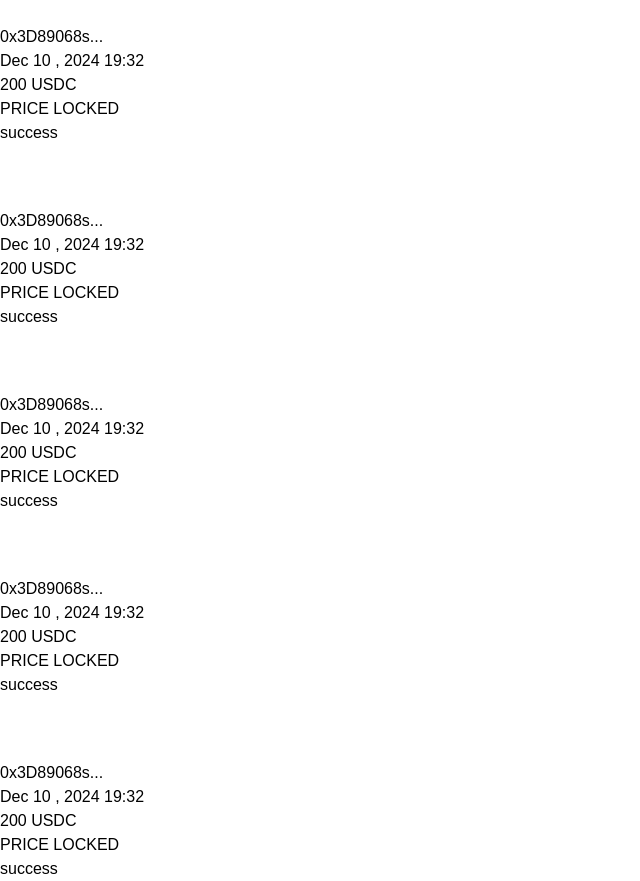
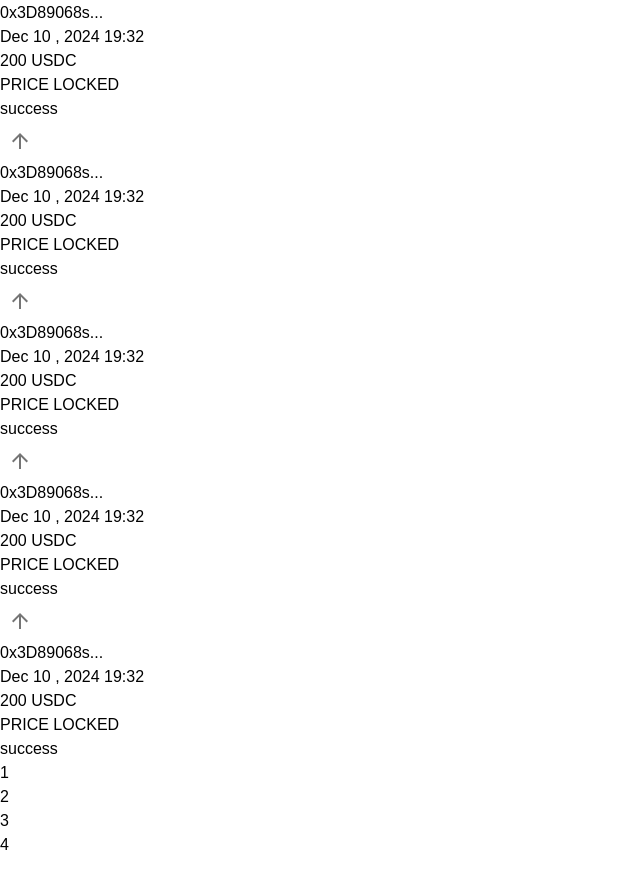
Before and after one commit to OFUZORCHUKWUEMEKE/Nonce-Frontend, a React (Vite) app: page /transaction in a window 1280 px wide. Shown: the part 320-1201 px from the top of the page, without its empty margins (0-640 px from the left). After the commit the page ends 1177 px from the top, so only its background shows below. Built offline with nearby package versions, Linux system fonts and the light colour scheme; a web font is replaced by a local one.

Commit message:
transaction

```diff
--- a/src/pages/Transactions.tsx
+++ b/src/pages/Transactions.tsx
@@ -1,7 +1,7 @@
-import React from 'react'
-import DashboardLayout from '../components/Layout'
-import { AccordionSummary, IconButton } from '@mui/material'
-
+import React from 'react';
+import DashboardLayout from '../components/Layout';
+import { IconButton } from '@mui/material';
+import ArrowUpwardIcon from '@mui/icons-material/ArrowUpward';
 type Props = {}
 
 const Transactions = (props: Props) => {
@@ -19,9 +19,9 @@
                     <div className='py-3 space-y-8'>
                         <div className='flex space-x-2 items-center justify-between cursor-pointer'>
                             <div className='flex space-x-2 items-center'>
-                                <div className='w-[58.14px] h-[58.14px] rounded-full bg-[#E9E5E5]'>
+                                <div className='w-[48.14px] h-[48.14px] flex items-center justify-center rounded-full bg-[#E9E5E5]'>
                                     <IconButton>
-                                        <AccordionSummary />
+                                        <ArrowUpwardIcon className="text-[#2BD92B]" />
                                     </IconButton>
                                 </div>
                                 <div className='space-y-2'>
@@ -41,9 +41,9 @@
                         </div>
                         <div className='flex space-x-2 items-center justify-between cursor-pointer'>
                             <div className='flex space-x-2 items-center'>
-                                <div className='w-[58.14px] h-[58.14px] rounded-full bg-[#E9E5E5]'>
+                                <div className='w-[48.14px] h-[48.14px] flex items-center justify-center rounded-full bg-[#E9E5E5]'>
                                     <IconButton>
-                                        <AccordionSummary />
+                                        <ArrowUpwardIcon className="text-[#2BD92B]" />
                                     </IconButton>
                                 </div>
                                 <div className='space-y-2'>
@@ -63,9 +63,9 @@
                         </div>
                         <div className='flex space-x-2 items-center justify-between cursor-pointer'>
                             <div className='flex space-x-2 items-center'>
-                                <div className='w-[58.14px] h-[58.14px] rounded-full bg-[#E9E5E5]'>
+                                <div className='w-[48.14px] h-[48.14px] flex items-center justify-center rounded-full bg-[#E9E5E5]'>
                                     <IconButton>
-                                        <AccordionSummary />
+                                        <ArrowUpwardIcon className="text-[#2BD92B]" />
                                     </IconButton>
                                 </div>
                                 <div className='space-y-2'>
@@ -85,9 +85,9 @@
                         </div>
                         <div className='flex space-x-2 items-center justify-between cursor-pointer'>
                             <div className='flex space-x-2 items-center'>
-                                <div className='w-[58.14px] h-[58.14px] rounded-full bg-[#E9E5E5]'>
+                                <div className='w-[48.14px] h-[48.14px] flex items-center justify-center rounded-full bg-[#E9E5E5]'>
                                     <IconButton>
-                                        <AccordionSummary />
+                                        <ArrowUpwardIcon className="text-[#2BD92B]" />
                                     </IconButton>
                                 </div>
                                 <div className='space-y-2'>
@@ -107,9 +107,9 @@
                         </div>
                         <div className='flex space-x-2 items-center justify-between cursor-pointer'>
                             <div className='flex space-x-2 items-center'>
-                                <div className='w-[58.14px] h-[58.14px] rounded-full bg-[#E9E5E5]'>
+                                <div className='w-[48.14px] h-[48.14px] rounded-full flex items-center justify-center bg-[#E9E5E5]'>
                                     <IconButton>
-                                        <AccordionSummary />
+                                        <ArrowUpwardIcon className="text-[#2BD92B]" />
                                     </IconButton>
                                 </div>
                                 <div className='space-y-2'>
@@ -129,21 +129,21 @@
                         </div>
                     </div>
                 </div>
-                {/* <div className='py-4 flex items-center space-x-5'>
-                    <div className='w-40 h-40 text-white rounded-full bg-[#FC4B37]'>
-                       1
+                <div className='py-4 flex items-center justify-end space-x-5'>
+                    <div className='w-8 h-8 cursor-pointer text-white flex justify-center items-center rounded-full bg-[#FC4B37]'>
+                        1
                     </div>
-                    <div className='w-40 h-40 text-[#FC4B37] rounded-full bg-white border border-[#FC4B37]'>
-                       2
+                    <div className='w-8 h-8 cursor-pointer text-[#FC4B37] flex justify-center items-center rounded-full bg-white border border-[#FC4B37]'>
+                        2
                     </div>
-                    <div className='w-40 h-40 text-[#FC4B37] rounded-full bg-white border border-[#FC4B37]'>
-                       3
+                    <div className='w-8 h-8 cursor-pointer text-[#FC4B37] flex justify-center items-center rounded-full bg-white border border-[#FC4B37]'>
+                        3
                     </div>
-                    <div className='w-40 h-40 text-[#FC4B37] rounded-full bg-white border border-[#FC4B37]'>
-                       4
+                    <div className='w-8 h-8 cursor-pointer text-[#FC4B37] flex justify-center items-center rounded-full bg-white border border-[#FC4B37]'>
+                        4
                     </div>
 
-                </div> */}
+                </div>
             </div>
         </DashboardLayout>
     )
```
